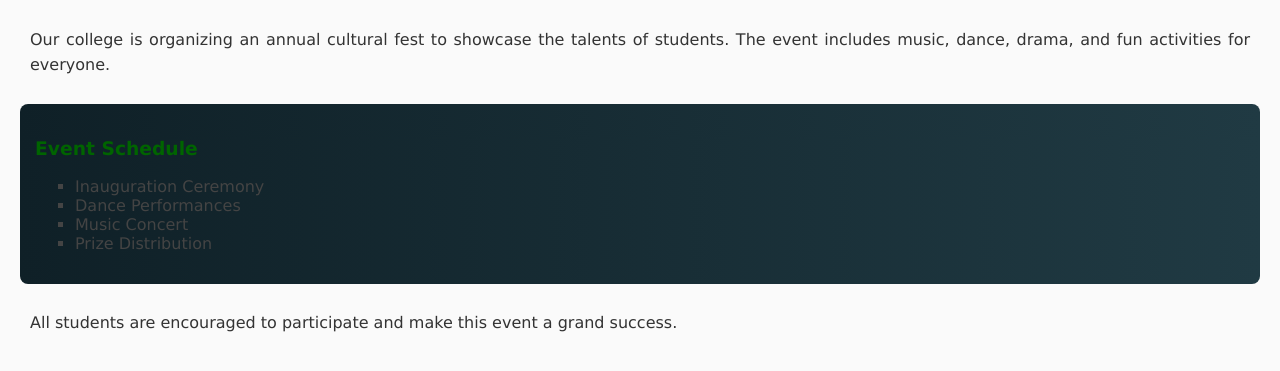
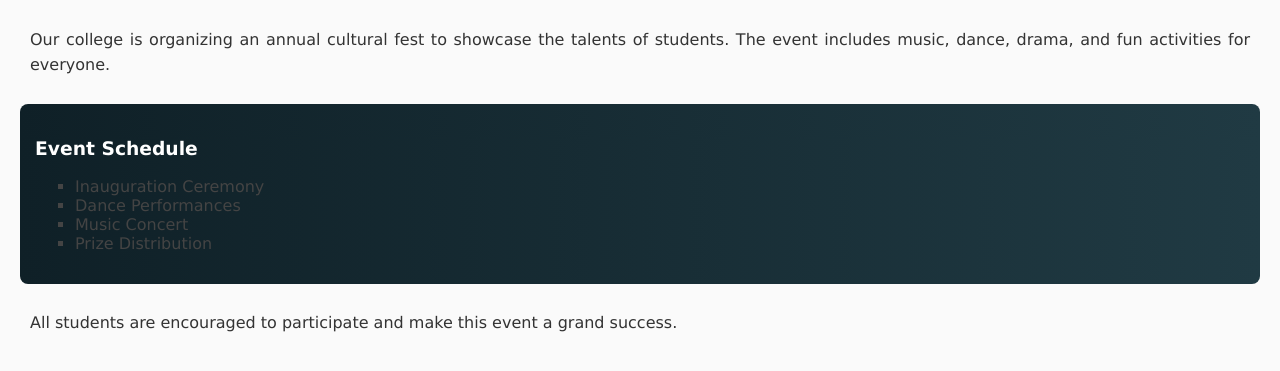
Before and after one commit to tanishq2905/WAD-lab-ass2, a plain HTML site: page index.html in a window 1280 px wide. Shown: the part 117-488 px from the top of the page. Drawn offline with Linux system fonts and the light colour scheme.

Commit message:
Update style.css

```diff
--- a/style.css
+++ b/style.css
@@ -7,7 +7,7 @@ body {
 
 
 h3 {
-    color: darkgreen;
+    color: white;
     text-align: left;
 }
 
```
